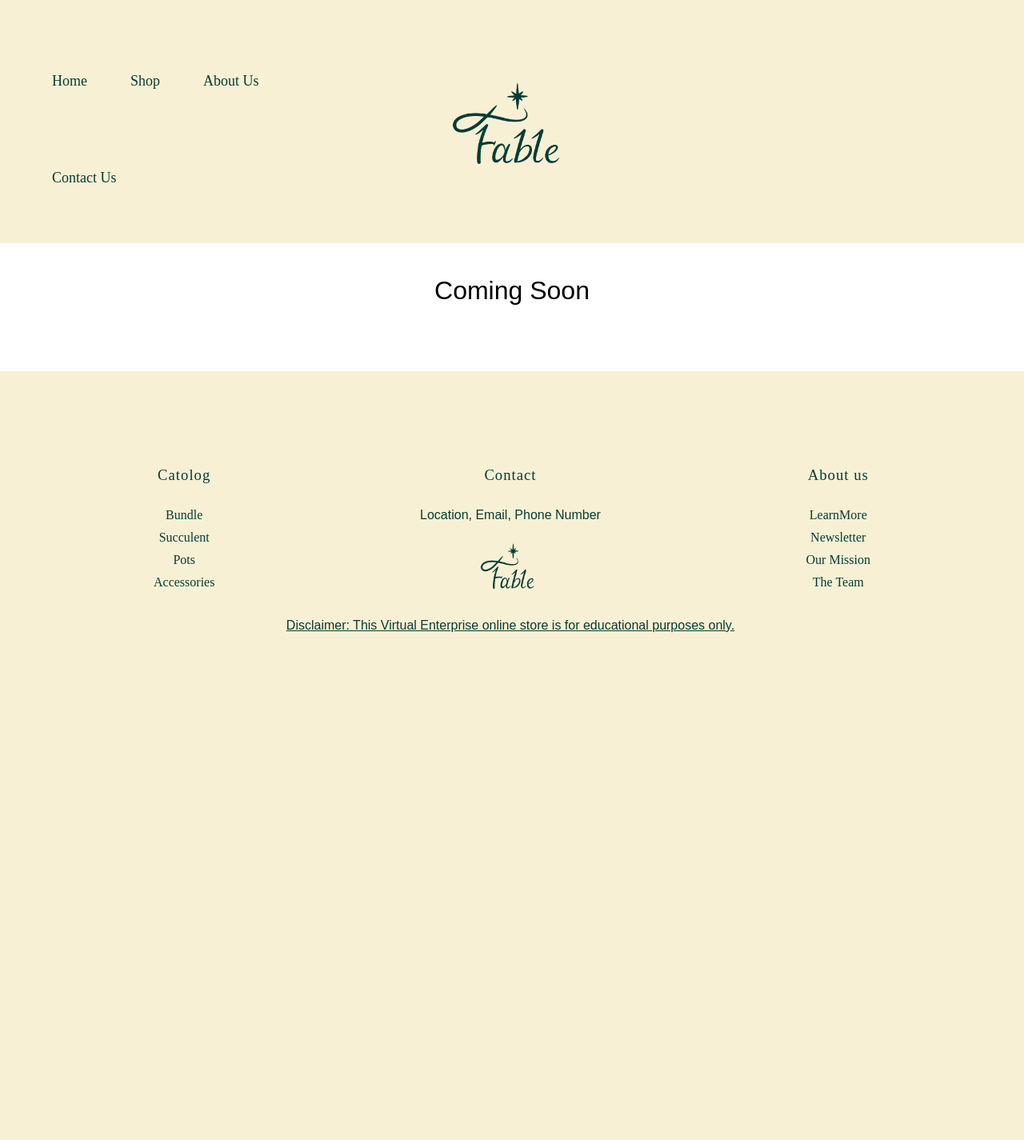
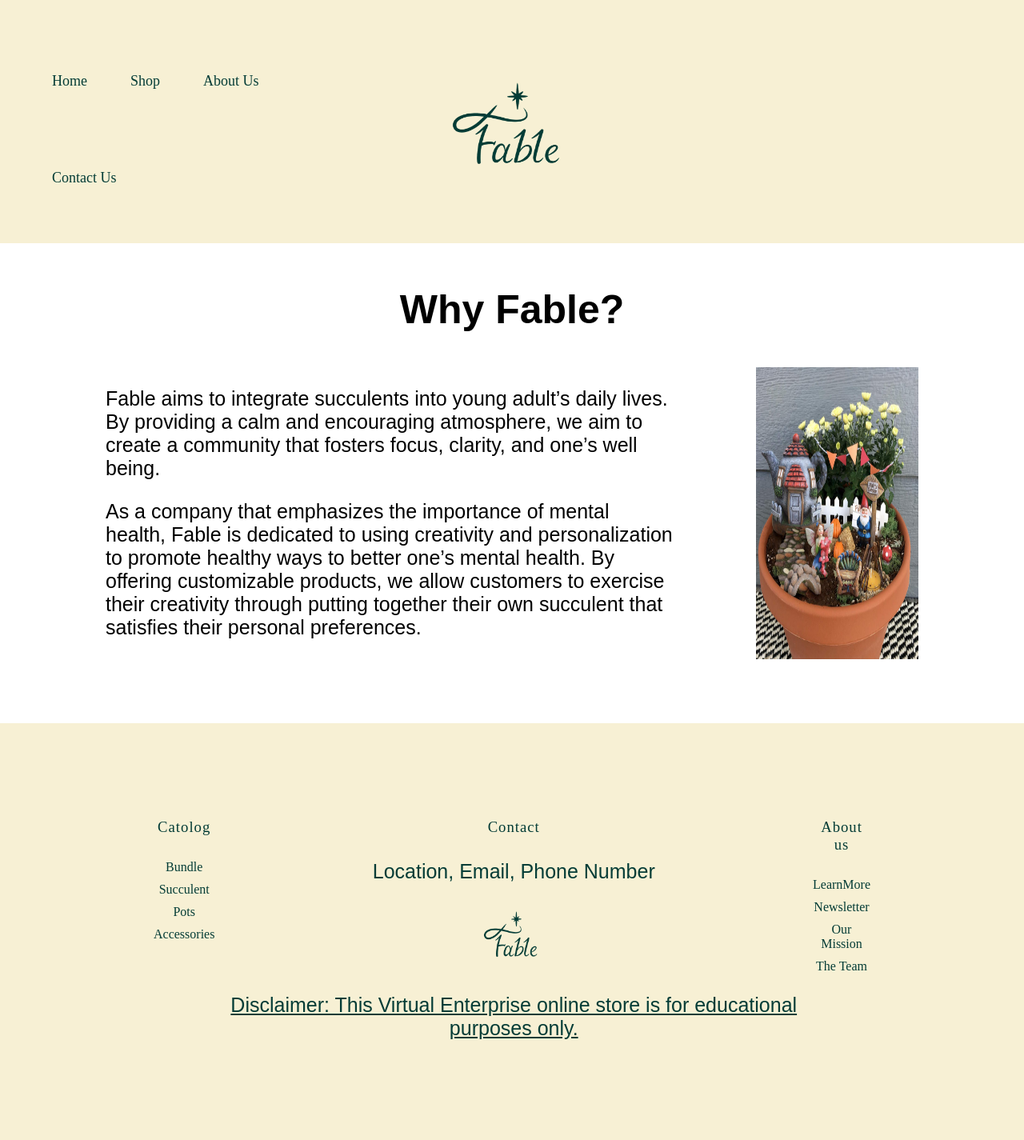
Before and after one commit to MidnightRx7/Fable, a PHP site: page /about_us.html in a window 1280 px wide. Shown: the whole page at 80% size. Before the commit the page ends 790 px from the top, so only its background shows below. Run offline with PHP 8.4, Linux system fonts and the light colour scheme; some libraries are stand-ins or nearby versions; some web fonts are replaced.

Commit message:
did some about page

```diff
--- a/Fable/about_us.html
+++ b/Fable/about_us.html
@@ -45,10 +45,25 @@
        </header>
    </main>
 <body>
-   <h1> Coming Soon </h1>
-   <div class = "container">
+    <div class="middle">
+        <div class = "side">
 
-   </div>
+        </div>
+        <div class = "container">
+            <h1>Why Fable?</h1>
+            <div style="display: flex; flex-direction: row;">
+                <div style="flex-direction: column; padding-right: 10%;">
+                    <p>Fable aims to integrate succulents into young adult’s daily lives. By providing a calm and encouraging atmosphere, we aim to create a community that fosters focus, clarity, and one’s well being.</p>
+                    <p>As a company that emphasizes the importance of mental health, Fable is dedicated to using creativity and personalization to promote healthy ways to better one’s mental health. By offering customizable products, we allow customers to exercise their creativity through putting together their own succulent that satisfies their personal preferences.
+                    </p>
+                </div>
+                <img src="Pictures/BundleL.png" style="width: 20%;">
+            </div>
+        </div>
+        <div class = "side">
+
+        </div>
+    </div>
    <div class="footer">
        <div class ="col-1">
            <h3>Catolog</h3>
--- a/Fable/style.css
+++ b/Fable/style.css
@@ -57,10 +57,12 @@
     font-family: "ibarra-real-nova", sans-serif;
     font-weight: 400;
     font-style: normal;
+    font-size: 25px;
 }
 h1{
-    font-family: "ibarra-real-nova", sans-serif;
-    font-weight: 400;
+    font-family: "ltc-artscript-pro", sans-serif;
+    font-weight: 800;
+    font-size: 50px;
     font-style: normal;
     text-align: center;
 
@@ -252,15 +254,6 @@
     background: #1abc9c;
     color: white;
     font-size: 30px;
-  }
-  .container {
-    display: grid;
-    grid-gap: 10px;
-    padding: 5px;
-    padding-top: 0px;
-    padding-bottom: 40px;
-    grid-template-columns: repeat(auto-fill, minmax(200px, 1fr));
-    max-width: 1800px;
 }
 
 /* Box styling */
@@ -369,8 +362,24 @@
     display: flex;
     height: fit-content;
     flex-direction: row;
-    justify-content: space-around;
+    justify-content: space-between;
     align-items: flex-start;
-    flex-wrap: wrap;
     flex-grow: 1;
 }
+.container {
+    display: grid;
+    grid-gap: 10px;
+    padding: 5px;
+    padding-top: 0px;
+    padding-bottom: 40px;
+    width: 80%;
+    /* grid-template-columns: repeat(auto-fill, minmax(200px, 1fr)); */
+    max-width: 1800px;
+    /* background-color: #043C36; */
+    justify-content: space-around;
+}
+.side{
+    display: flex;
+    /* background-color: #043C36; */
+    width: 10%;
+}
```
